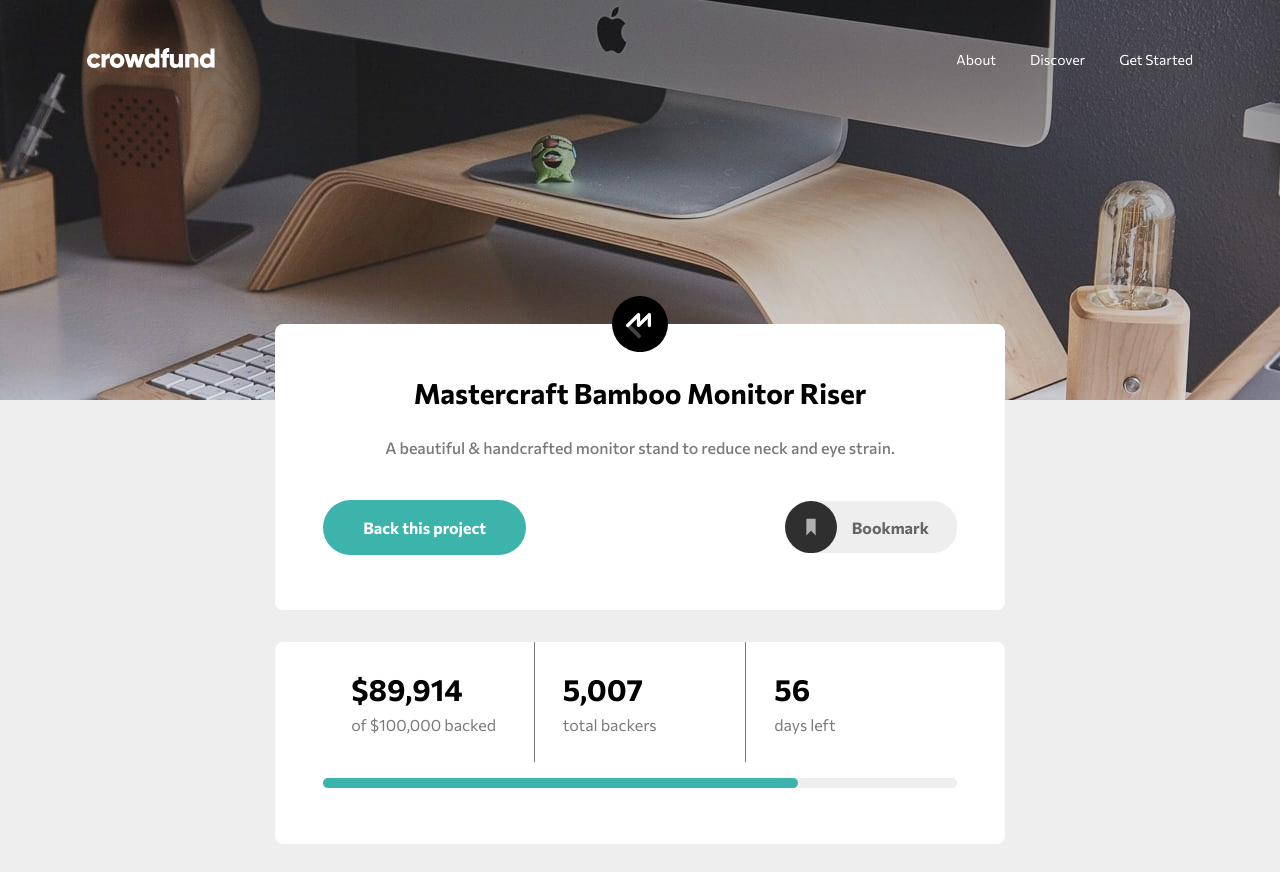
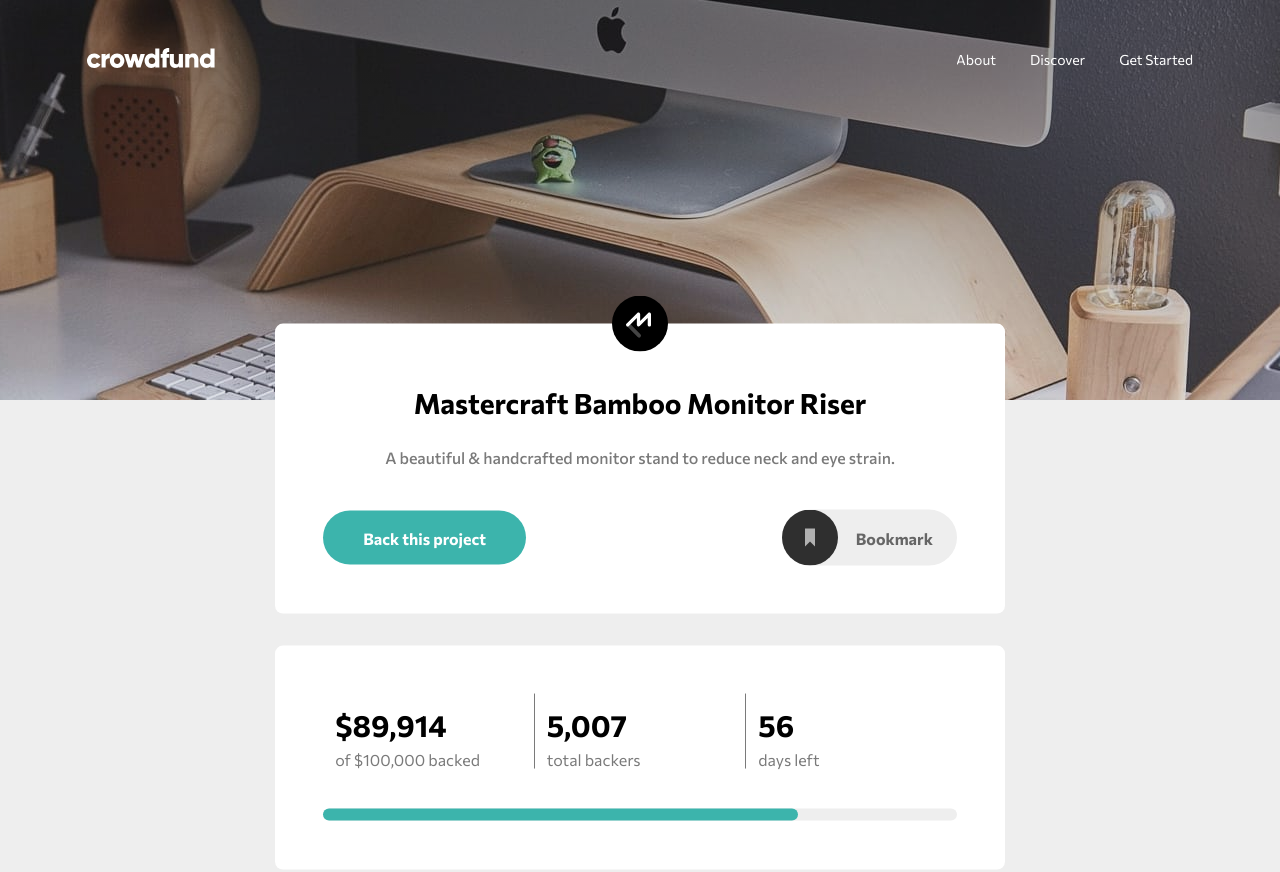
Before and after one commit to SAM-dev-pixel/crowdfunding-product-page-main, a plain HTML site: page index.html in a window 1280 px wide. Shown: the top 872 px of the page. Drawn offline with nearby package versions, Linux system fonts and the light colour scheme.

Commit message:
update style

```diff
--- a/style.css
+++ b/style.css
@@ -237,21 +237,23 @@ img {
   /* border: 1px solid green; */
 }
 .top-icon {
-  width: 3.5rem;
+  /* width: 3.5rem; */
+  width: min(16vw, 3.5rem);
   position: absolute;
-  top: -1.75rem;
+  /* top: -1.75rem; */
   left: 50%;
-  transform: translate(-50%, 0);
+  transform: translate(-50%, -50%);
 }
 #main > *:not(:first-child) {
   /* padding: 1.75em 6.6%; */
-  padding: 7.6% 6.6%;
+  padding: 6.6%;
   margin-bottom: 2rem;
   border-radius: 0.5rem;
   background: #fff;
 }
 .header-sect {
-  padding-top: 3.25rem !important;
+  /* padding-top: 3.25rem !important; */
+  padding-top: 8.5% !important;
   text-align: center;
 }
 .main-title {
@@ -272,13 +274,14 @@ img {
 }
 .btn-back {
   /* font-size: 1rem; */
-  font-size: clamp(0.75rem, 4vw, 1rem);
+  font-size: clamp(0rem, 4vw, 1rem);
   color: white;
   font-weight: 700;
   padding: 1.12em 2.5em;
   display: inline-block;
   border-radius: 2rem;
   background: var(--moderate-cyan);
+  white-space: nowrap;
 }
 :is(.btn-back, .btn-select, .btn-continue, .btn-got):hover {
   transition: 0.2s;
@@ -289,10 +292,23 @@ img {
   transform: scale(0.9);
 }
 .btn-bookmark img {
-  width: 3.25rem;
+  width: min(16vw, 3.5rem);
+}
+.btn-bookmark {
+  /* padding-right: 1.75em; */
+  display: flex;
+  align-items: center;
+  /* gap: 0.92em; */
+  gap: 1.125rem;
+  background: #eee;
+  border-radius: 2rem;
 }
 .btn-bookmark span {
-  display: none;
+  font-size: clamp(0.75rem, 4vw, 1rem);
+  padding: 1.12em 1.5em 1.12em 0;
+  color: #666;
+  font-weight: 700;
+  display: inline-block;
 }
 
 @media (min-width: 47.75em) {
@@ -302,26 +318,18 @@ img {
   .header-sect .text {
     padding: 1.625em 0 2.5em;
   }
-  .btn-bookmark {
-    padding-right: 1.75em;
-    display: flex;
-    align-items: center;
-    gap: 0.92em;
-    background: #eee;
-    border-radius: 1.5rem;
-  }
+}
+@media (width <= 34.375rem) {
   .btn-bookmark span {
-    color: #666;
-    font-weight: 700;
-    display: inline-block;
+    display: none;
   }
 }
 
 .info-backed {
-  padding-top: 0 !important;
+  /* padding-top: 0 !important; */
 }
 .part {
-  padding: 1.75em;
+  padding: 0.75rem 0.75rem 0 0.75rem;
 }
 .part:not(:last-child) {
   border-bottom: 0.0425rem solid var(--dark-gray);
@@ -333,7 +341,7 @@ img {
   display: flex;
   align-items: center;
   flex-direction: column;
-  gap: 0.25em;
+  gap: 0.4375rem;
 }
 .part span {
   font-size: 1rem;
@@ -342,8 +350,8 @@ img {
 }
 .bar-level {
   width: 100%;
-  height: 0.65rem;
-  margin-top: 1rem;
+  height: 0.75rem;
+  margin-top: 2.5rem;
   background: #eee;
   border-radius: 1rem;
 }
```
